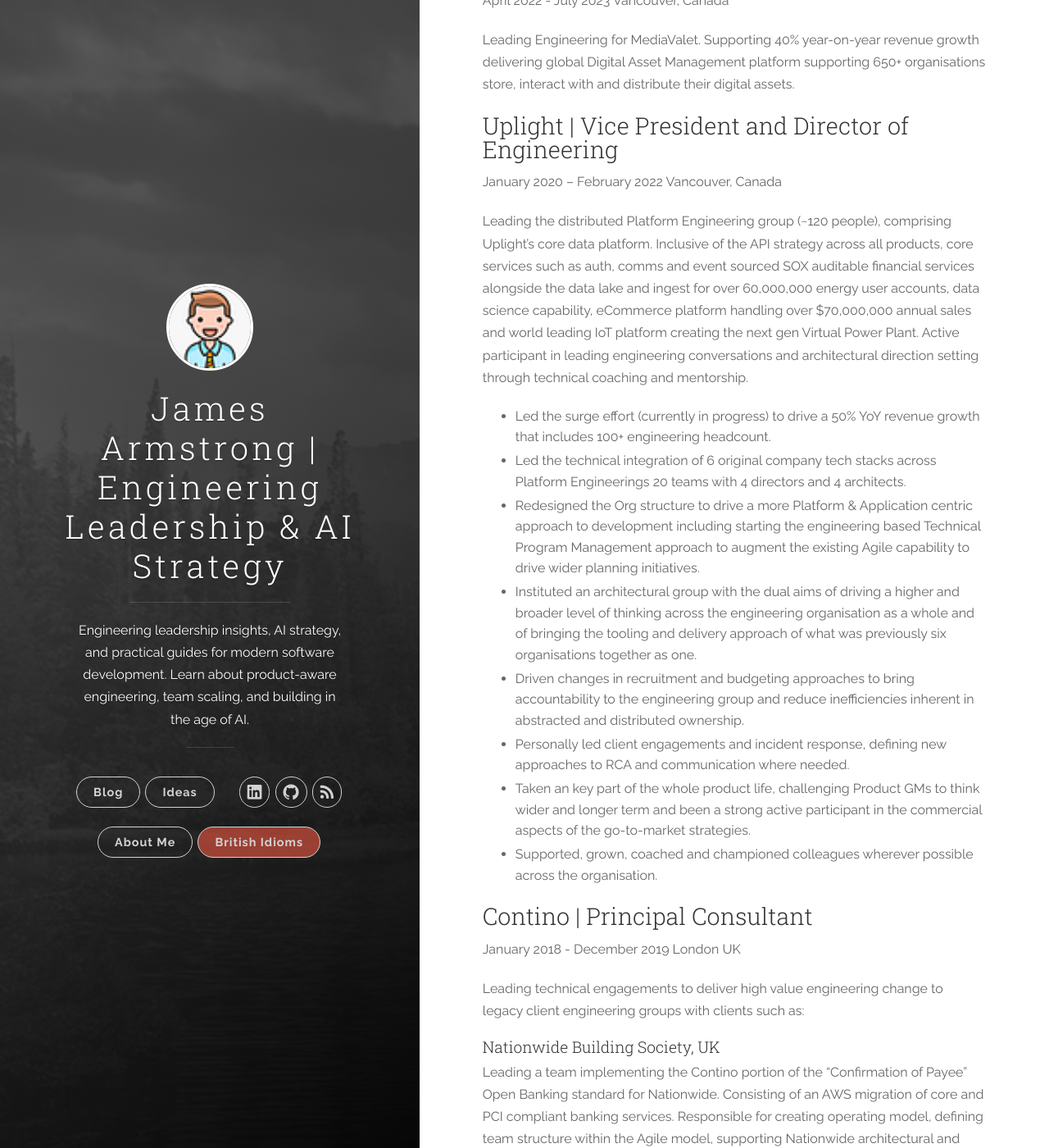
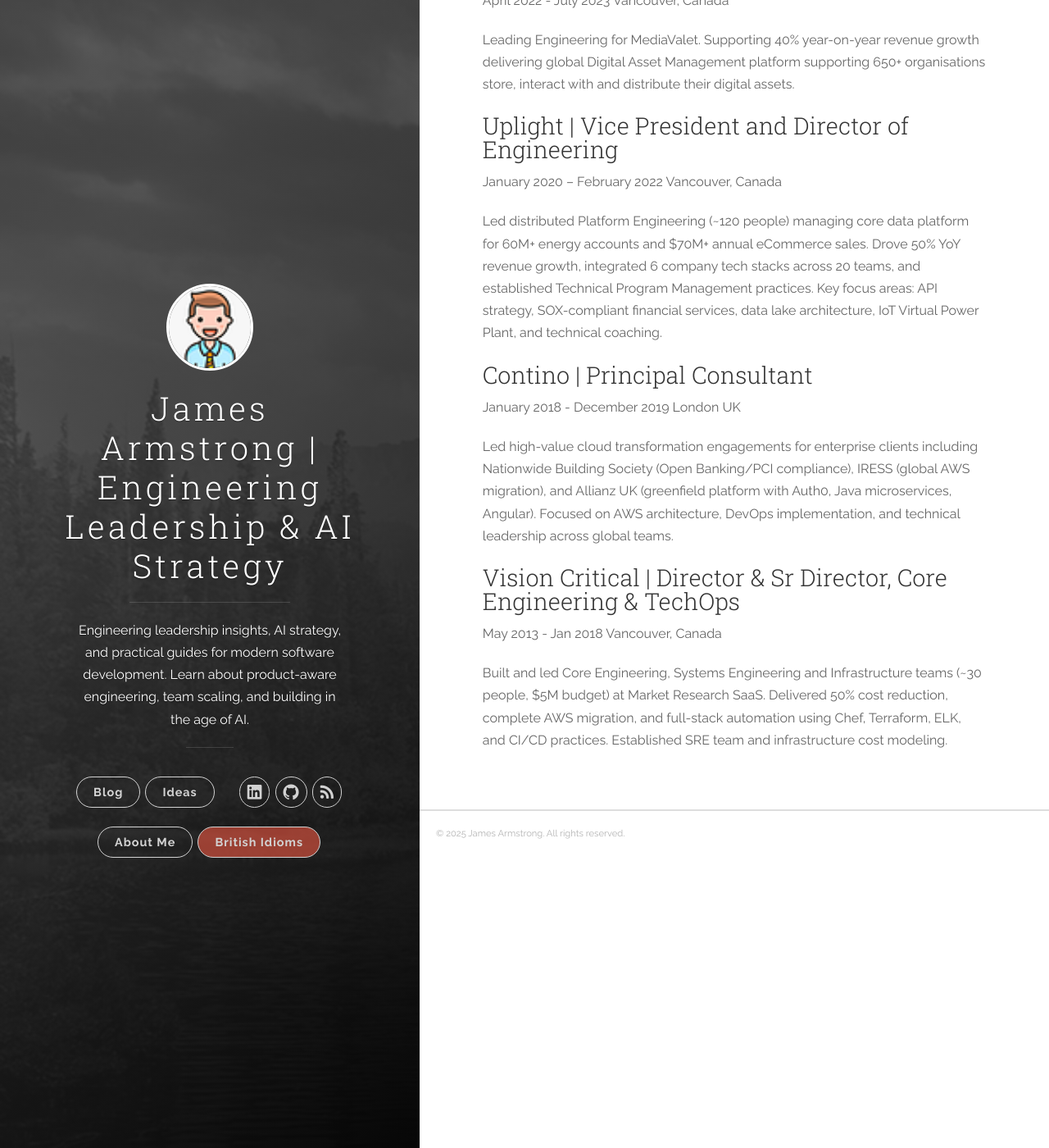
Before and after one commit to nomadicj/nomadicj.github.io, a Jekyll site: the page built from resume.md, in a window 1280 px wide and 1400 px high, scrolled down 1244 px. Shown: the whole window at 82% size. Built offline with Jekyll 4.4.1, drawn with Linux system fonts in a browser that asks for light colours; some of the changed text lies outside the part shown.

Commit message:
Update resume: refine HubSpot role description and trim experience sections for better readability

```diff
--- a/resume.md
+++ b/resume.md
@@ -16,13 +16,13 @@
 November 2024 - Present
 Vancouver, Canada & Boston, USA
 
-Leading engineering teams focused on HubSpot's core platform and service offerings.
+Leading engineering teams within the CommerceHub focussed on CPQ.
 
 ### Cacheflow (acquired by HubSpot) | Head of Engineering
 November 2023 - November 2024
 Vancouver, Canada & San Francisco, USA
 
-Led the engineering organization for Cacheflow, a fintech startup building a Quote-to-Cash platform for B2B SaaS companies.
+Supported Co-founding CTO with engineering leadership for Cacheflow, a fintech startup building a Quote-to-Cash platform for B2B SaaS companies, driving the technical foundation through to successful acquisition by HubSpot.
 
 ### Armstrong Engineering
 August 2023 - November 2023
@@ -43,40 +43,16 @@
 January 2020 – February 2022
 Vancouver, Canada
 
-Leading the distributed Platform Engineering group (~120 people), comprising Uplight’s core data platform. Inclusive of the API strategy across all products, core services such as auth, comms and event sourced SOX auditable financial services alongside the data lake and ingest for over 60,000,000 energy user accounts, data science capability, eCommerce platform handling over $70,000,000 annual sales and world leading IoT platform creating the next gen Virtual Power Plant. Active participant in leading engineering conversations and architectural direction setting through technical coaching and mentorship.
-
-* Led the surge effort (currently in progress) to drive a 50% YoY revenue growth that includes 100+ engineering headcount.
-* Led the technical integration of 6 original company tech stacks across Platform Engineerings 20 teams with 4 directors and 4 architects.
-* Redesigned the Org structure to drive a more Platform & Application centric approach to development including starting the engineering based Technical Program Management approach to augment the existing Agile capability to drive wider planning initiatives.
-* Instituted an architectural group with the dual aims of driving a higher and broader level of thinking across the engineering organisation as a whole and of bringing the tooling and delivery approach of what was previously six organisations together as one.
-* Driven changes in recruitment and budgeting approaches to bring accountability to the engineering group and reduce inefficiencies inherent in abstracted and distributed ownership.
-* Personally led client engagements and incident response, defining new approaches to RCA and communication where needed.
-* Taken an key part of the whole product life, challenging Product GMs to think wider and longer term and been a strong active participant in the commercial aspects of the go-to-market strategies.
-* Supported, grown, coached and championed colleagues wherever possible across the organisation.
+Led distributed Platform Engineering (~120 people) managing core data platform for 60M+ energy accounts and $70M+ annual eCommerce sales. Drove 50% YoY revenue growth, integrated 6 company tech stacks across 20 teams, and established Technical Program Management practices. Key focus areas: API strategy, SOX-compliant financial services, data lake architecture, IoT Virtual Power Plant, and technical coaching.
 
 ### Contino | Principal Consultant
 January 2018 - December 2019
 London UK
 
-Leading technical engagements to deliver high value engineering change to legacy client engineering groups with clients such as:
-#### Nationwide Building Society, UK
-Leading a team implementing the Contino portion of the “Confirmation of Payee” Open Banking standard for Nationwide. Consisting of an AWS migration of core and PCI compliant banking services. Responsible for creating operating model, defining team structure within the Agile model, supporting Nationwide architectural and tooling decisions required to ensure the best possible product onboarding and maintainability.
-#### IRESS, UK & Australia
-Acted as ‘shadow CTO’ to support major global cloud migration initiative for global financial software house IRESS. Advised and supported leadership in all aspects of delivery from core tooling and AWS architecture to Go To Market strategy. Technical leadership of global engagement (UK/Aus time zones)
-#### Allianz, UK
-Worked with Allianz UK to deliver the new platform that is the core of all online interaction with Allianz UK today. Involved greenfield implementation of an IdP (Auth0, including writing new Ansible/Python configuration modules), Java Microservice & Angular front end, IaC for all AWS Services (API GW, Elastic Search, CloudFront, RDS, etc), as well as remediating core data sources to create AuthN and AuthZ data.
+Led high-value cloud transformation engagements for enterprise clients including Nationwide Building Society (Open Banking/PCI compliance), IRESS (global AWS migration), and Allianz UK (greenfield platform with Auth0, Java microservices, Angular). Focused on AWS architecture, DevOps implementation, and technical leadership across global teams.
 
 ### Vision Critical | Director & Sr Director, Core Engineering & TechOps
 May 2013 - Jan 2018
 Vancouver, Canada
 
-Built, grew and led the agile based Core Engineering, Systems Engineering and Infrastructure teams (~30 people, $5m USD budget) at Market Research SaaS firm Vision Critical. Created the hybrid infrastructure strategy for Product and Development environments, drove the focus and discipline of the technical operation, defined goals and strategy around the use of automation to facilitate scale growth, positively disrupted and supported product architecture/development. Directly responsible to the C-Suite for financial, reliability, security, development velocity and contractual aspects of the group.
-
-* Rationalisation, cost reduction and efficiency drive across all aspects of the VC production infrastructure resulting in 50% delivery cost reduction
-* Architected and lead the full product migration of all VC apps to AWS
-* Implemented full Config Management (Chef) & Infrastructure as Code (CloudFormation/Terraform/Consul/Vault) bootstrapped approach
-* Driving full stack automation from service discovery that drives load balancers and monitoring to delivery of full stack restful APIs to manage all aspects of client provisioning (Product, SSL, DNS, Mail, etc)
-* Completely overhauled logging (ELK), metrics (StatsD, Graphite, Grafana) and alerting systems (Nagios, Icinga, PagerDuty) to deliver centralised operational awareness for the whole engineering group from CTO to developer
-* “Own” technology budget for everything from Production AWS account to Oracle licensing and in doing so established first real infrastructure cost model for Vision Critical
-* Established Application Operations/Site Reliability team at Vision Critical
-* Drove the DevOps CI/CD approach to in delivery into AWS that lead to both more reliable deployments and better DR preparedness
+Built and led Core Engineering, Systems Engineering and Infrastructure teams (~30 people, $5M budget) at Market Research SaaS. Delivered 50% cost reduction, complete AWS migration, and full-stack automation using Chef, Terraform, ELK, and CI/CD practices. Established SRE team and infrastructure cost modeling.
```
